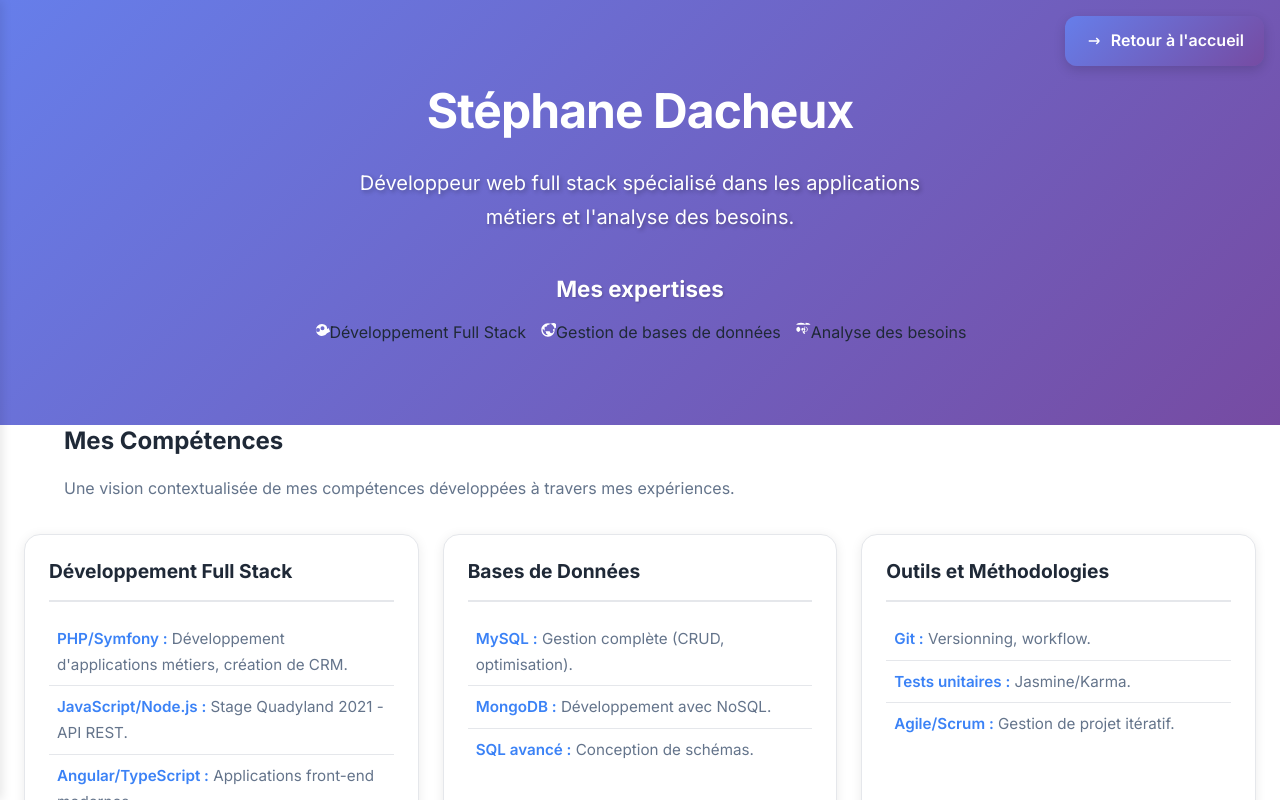
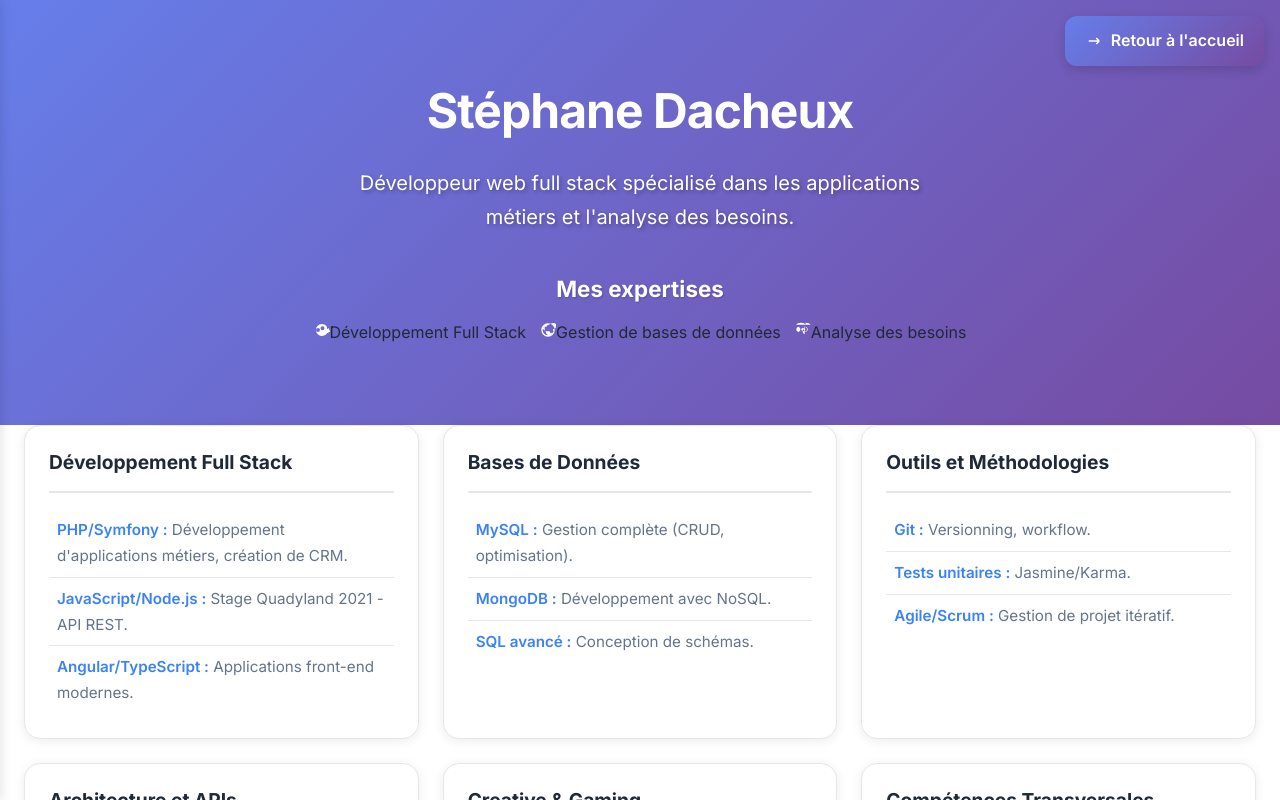
Before and after one commit to Stephous/portfolio-starter, an Angular app: page /competences in a window 1280 px wide. Shown: the top 800 px of the page. Built offline with nearby package versions, Linux system fonts and the light colour scheme.

Commit message:
Suppression de la section des compétences aussi superflux

```diff
--- a/src/app/pages/competences/competences.component.html
+++ b/src/app/pages/competences/competences.component.html
@@ -11,11 +11,6 @@
 
 <!-- En-tête partagé -->
 <app-header></app-header>
-
-<div class="page-header">
-  <h2>Mes Compétences</h2>
-  <p>Une vision contextualisée de mes compétences développées à travers mes expériences.</p>
-</div>
 
 <div class="skills-grid">
   <!-- Développement -->
```
